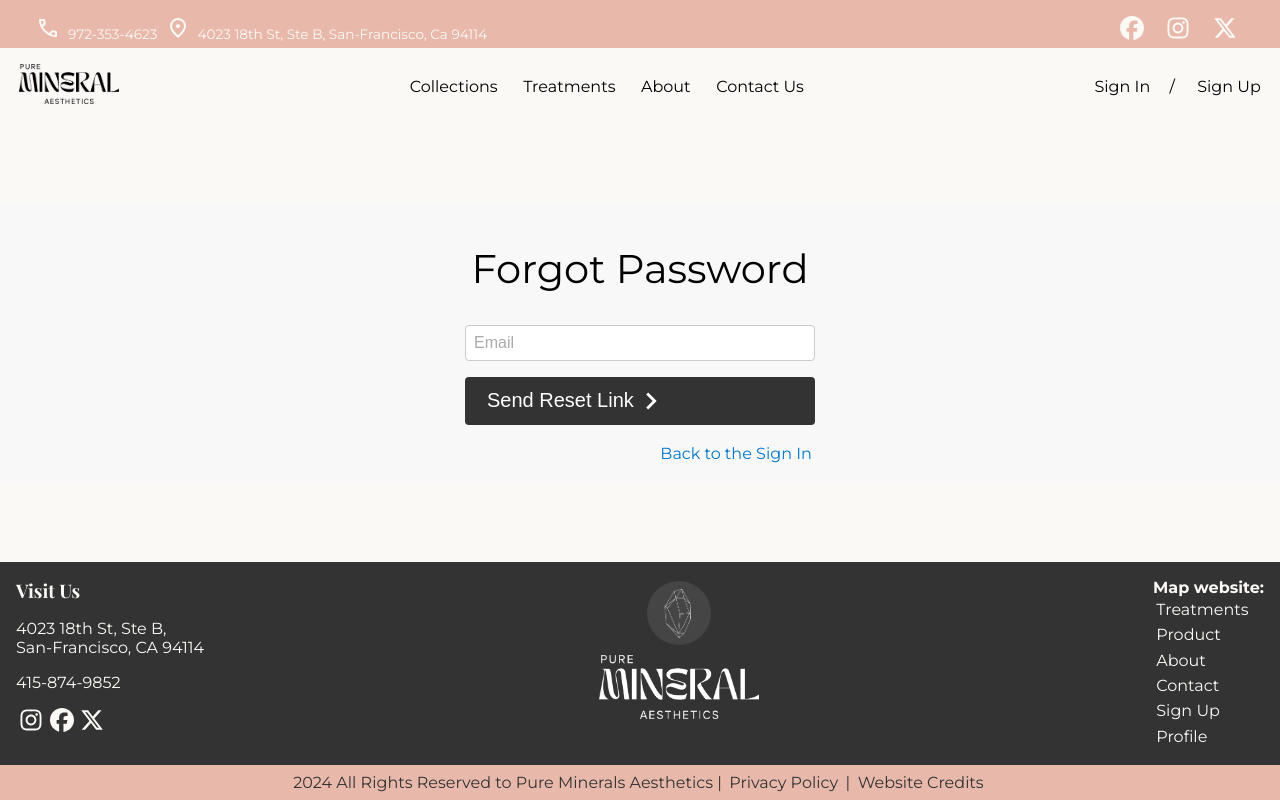
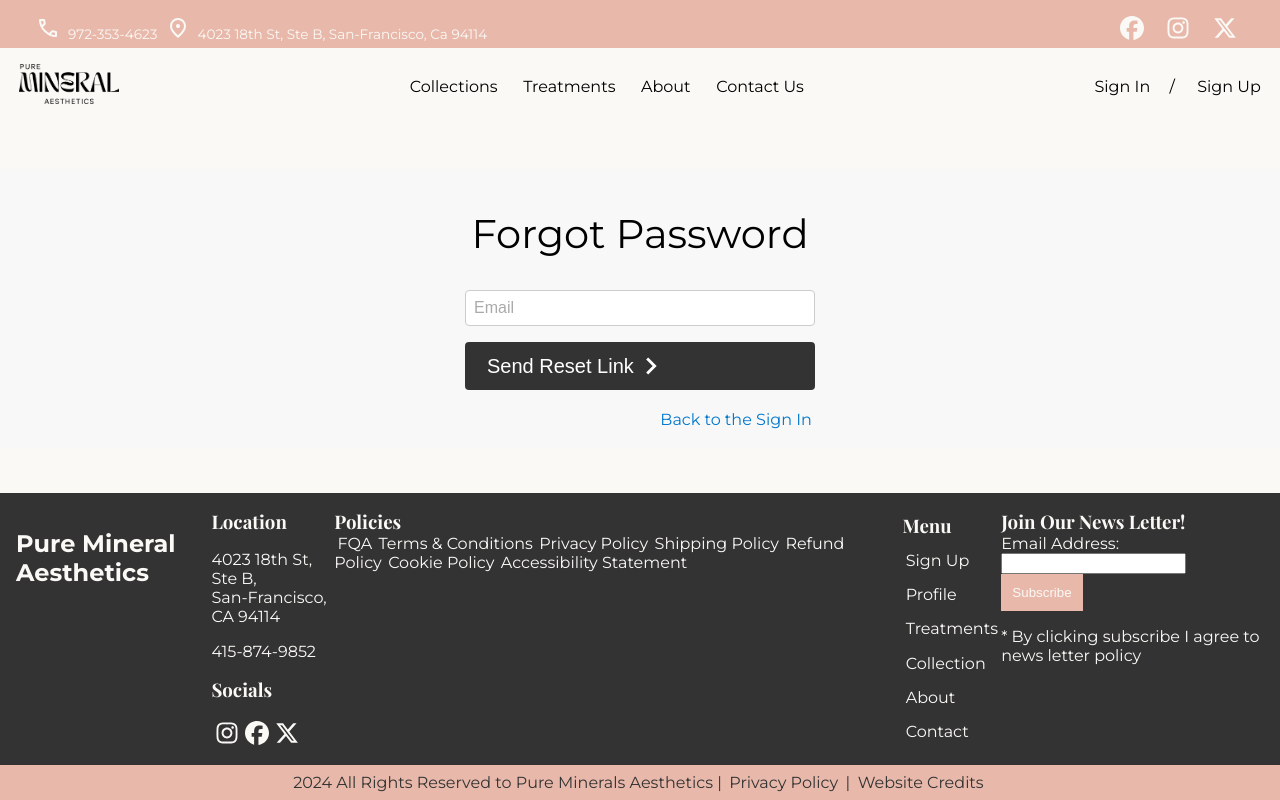
Before and after one commit to Object-ions/pure-mineral-aesthetics, a React (Create React App) app: page /forgot-password in a window 1280 px wide. Built offline with nearby package versions, Linux system fonts and the light colour scheme; no server answers; a web font is replaced by a local one.

Commit message:
Update Footer content and structure

```diff
--- a/src/components/layout/Footer.js
+++ b/src/components/layout/Footer.js
@@ -5,13 +5,12 @@ import { ReactComponent as InstagramIcon } from '../../assets/svg/instagram.svg'
 import { ReactComponent as TwitterIcon } from '../../assets/svg/x-twitter.svg';
 
 const Footer = () => {
-  const logo = '/images/mineral-logo-white.png';
-  const logotype = '/images/mineral-logotype-white.png';
   return (
     <footer>
       <div className="footer">
+        <h2>Pure Mineral Aesthetics</h2>
         <div className="visit-us">
-          <h3>Visit Us</h3>
+          <h3>Location</h3>
           <p>
             4023 18th St, Ste B,
             <br />
@@ -19,6 +18,8 @@ const Footer = () => {
           </p>
           <p>415-874-9852</p>
           <>
+            <h3>Socials</h3>
+            <br />
             <Link to={'/'}>
               <InstagramIcon className="svg-icon" />
             </Link>
@@ -30,22 +31,31 @@ const Footer = () => {
             </Link>
           </>
         </div>
-        <div className="footer-logos">
-          <Link to={'/'}>
-            <img className="logo" src={logo} alt="logo" />
-          </Link>
-          <Link to={'/'}>
-            <img className="logotype" src={logotype} alt="logo" />
-          </Link>
+        <div className="footer-policies">
+          <h3>Policies</h3>
+          <Link to={'/'}>FQA</Link>
+          <Link to={'/'}>Terms & Conditions</Link>
+          <Link to={'/'}>Privacy Policy</Link>
+          <Link to={'/'}>Shipping Policy</Link>
+          <Link to={'/'}>Refund Policy</Link>
+          <Link to={'/'}>Cookie Policy</Link>
+          <Link to={'/'}>Accessibility Statement</Link>
         </div>
         <div className="navigation">
-          <h4>Map website:</h4>
+          <h3>Menu</h3>
+          <Link to={'/sign-up'}>Sign Up</Link>
+          <Link to={'/profile'}>Profile</Link>
           <Link to={'/treatments'}>Treatments</Link>
-          <Link to={'/product'}>Product</Link>
+          <Link to={'/collection'}>Collection</Link>
           <Link to={'/about'}>About</Link>
           <Link to={'/contact-us'}>Contact</Link>
-          <Link to={'/sign-up'}>Sign Up</Link>
-          <Link to={'/profile'}>Profile</Link>
+        </div>
+        <div className="news-letter">
+          <h3>Join Our News Letter!</h3>
+          <label>Email Address:</label>
+          <input type="email" />
+          <button className="btn">Subscribe</button>
+          <p>* By clicking subscribe I agree to news letter policy</p>
         </div>
       </div>
       <Copyrights />
```
